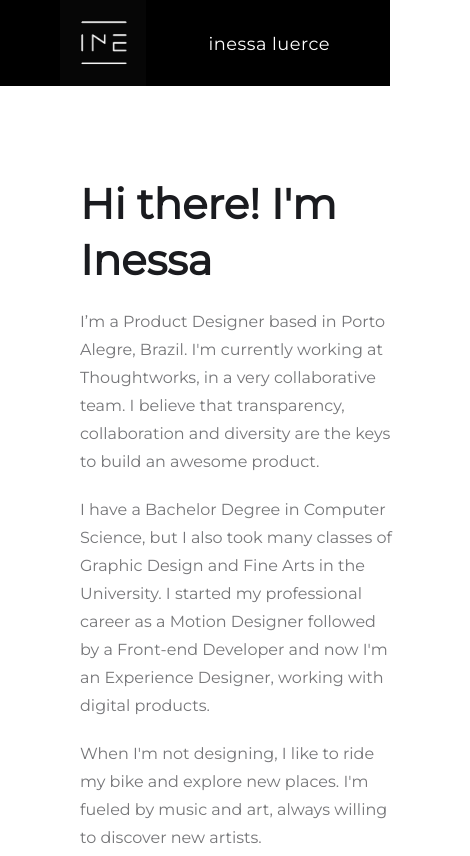
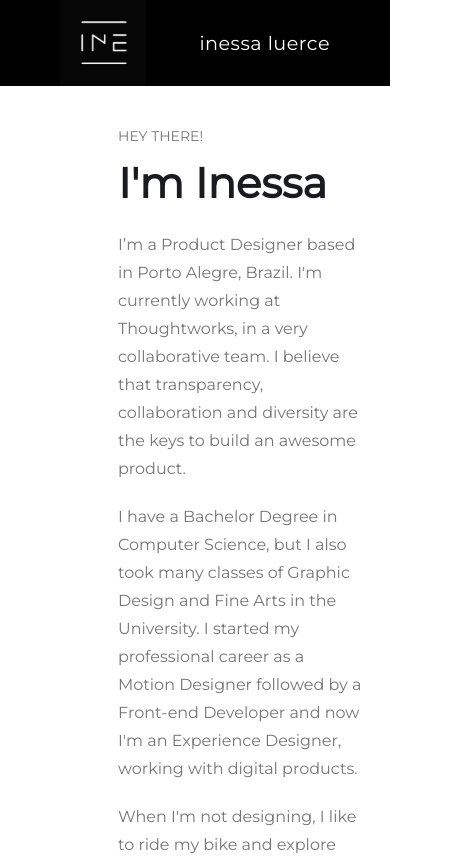
Before and after one commit to inessadl/ine22, a React (Create React App) app: page / in a window 390 px wide. Shown: the top 856 px of the page, 470 px wide, since content can reach past the window. Built offline with nearby package versions, Linux system fonts and the light colour scheme.

Commit message:
changes in responsive behavior

```diff
--- a/src/App.css
+++ b/src/App.css
@@ -12,21 +12,21 @@
 body {
   font-family: Montserrat, sans-serif;
   font-weight: 300;
+  font-size: 16px;
 }
 
 .app-header {
   background-color: #000;
   color: white;
-  font-size: 12px;
-  font-weight: 200;
   text-transform: lowercase;
   letter-spacing: .5px;
-  /* min-height: 10vh; */
   display: flex;
   flex-direction: row;
   justify-content: space-between;
   align-items: center;
-  font-size: calc(10px + 2vmin);
+  /* font-size: calc(10px + 2vmin); */
+  font-size: 1.2rem;
+  font-weight: lighter;
   padding: 0 60px;
 }
 
@@ -39,25 +39,19 @@ main {
   color: #1a1b1f;
   flex: 1;
   display: grid;
-  grid-template-columns: 20% 20% 20% 20% 20%;
-  /* grid-template-columns: 1fr 1fr; */
+  grid-template-columns: 10% 10% 20% 20% 20% 10% 10%;
   row-gap: 40px;
 }
 
 main section {
-  /* border: 1px solid black; */
   height: auto;
 }
 
 .intro {
-  grid-column-start: 2;
-  grid-column-end: -2;
   grid-row-start: 1;
   width: 100%;
   display: flex;
-  /* flex-direction: row-reverse; */
   align-items: center;
-  /* justify-content:space-evenly; */
   margin-top: 80px;
   column-gap: 60px;
   grid-auto-columns: 2fr;
@@ -74,31 +68,31 @@ main section {
   margin: 10px 0 20px 0;
 }
 
-.intro-text > p {
+.intro-text-paragraph {
   font-size: 16px;
   line-height: 28px;
   opacity: .6;
   font-weight: 400;
   margin-bottom: 20px;
 }
+.intro-text > p > span{
+  text-transform: uppercase;
+  font-size: 14px;
+  font-weight: 400;
+  opacity: .6;
+}
 
 .intro > img {
-  width: 45%;
+  max-width: 50%;
   height: auto;
 }
 
-.career {
-  /* grid-column-start: 2; */
-  /* grid-column-end: 5; */
+.intro, .work {
   grid-column-start: 2;
   grid-column-end: -2;
-  grid-row-start: 2;
-  background-color:bisque;
 }
 
 .work {
-  grid-column-start: 2;
-  grid-column-end: -2;
   grid-row-start: 3;
   justify-self: center;
   margin-bottom: 80px;
@@ -111,11 +105,9 @@ main section {
 }
 
 .work > p {
-  /* border-left: 5px solid #e2e2e2; */
   font-size: 16px;
   padding: 10px 30px 10px 0;
   margin-bottom: 40px;
-  /* font-style: italic; */
   color: #5e5f62;
 }
 
@@ -139,7 +131,6 @@ main section {
   line-height: 28px;
   font-weight: 400;
 }
-
 
 .app-footer {
   display: flex;
@@ -169,10 +160,10 @@ main section {
   text-transform: uppercase;
 }
 
-@media (max-width: 720px) {
+
+@media (max-width: 414px) {
   .intro {
     flex-wrap: wrap;
-    margin: 0px 40px;
   }
 
   .intro > img {
@@ -183,14 +174,14 @@ main section {
     max-width: 90%;
   }
 
-  .career, .work, .intro {
+  .intro, .work {
     grid-column-start: 1;
     grid-column-end: -1;
-    margin: 0px 40px;
+    margin: 20px 24px 10px 24px;
   }
 }
 
-@media (max-width: 1020px) {
+@media (max-width: 720px) {
   .intro {
     flex-wrap: wrap;
   }
@@ -203,9 +194,34 @@ main section {
     max-width: 80%;
   }
 
-  .career, .work, .intro {
+  .intro, .work {
     grid-column-start: 1;
     grid-column-end: -1;
-    margin: 80px 80px 40px;
+    margin: 40px;
+  }
+
+  /* .work {
+    max-width: 80%;
+  } */
+
+}
+
+@media (max-width: 1180px) {
+  .intro {
+    flex-wrap: wrap;
+  }
+
+  .intro > img {
+    max-width: 90%;
+    margin-top: 20px;
+  }
+
+  .intro-text {
+    max-width: 90%;
+  }
+
+  .intro, .work {
+    grid-column-start: 3;
+    grid-column-end: -2;
   }
 }
--- a/src/components/Intro.js
+++ b/src/components/Intro.js
@@ -5,16 +5,17 @@ class Intro extends Component {
         return (
             <section className="intro">
                 <div className="intro-text">
-                    <h2>Hi there! I'm Inessa</h2>
-                    <p>
+                    <p><span>Hey there!</span></p>
+                    <h2>I'm Inessa</h2>
+                    <p className="intro-text-paragraph">
                         I’m a Product Designer based in Porto Alegre, Brazil. I'm currently working at Thoughtworks, in a very collaborative team. I believe that transparency, collaboration and diversity are the keys to build an awesome product.
                     </p>
 
-                    <p>
+                    <p className="intro-text-paragraph">
                         I have a Bachelor Degree in Computer Science, but I also took many classes of Graphic Design and Fine Arts in the University. I started my professional career as a Motion Designer followed by a Front-end Developer and now I'm an Experience Designer, working with digital products.
                     </p>
 
-                    <p>
+                    <p className="intro-text-paragraph">
                         When I'm not designing, I like to ride my bike and explore new places. I'm fueled by music and art, always willing to discover new artists.
                     </p>
                 </div>
```
